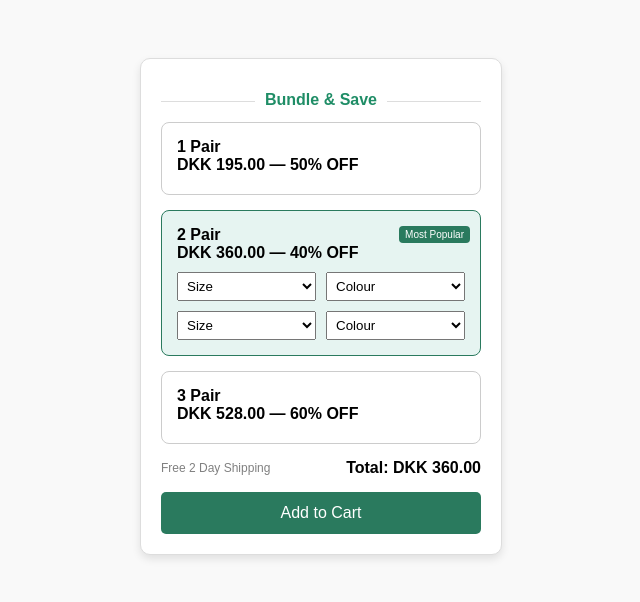
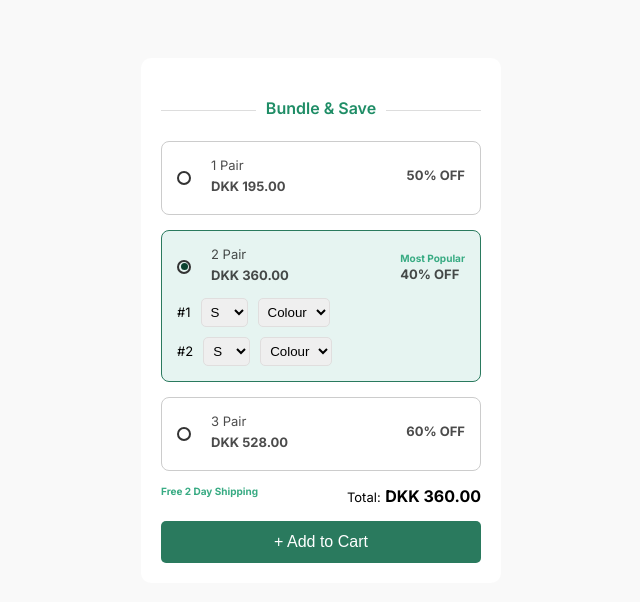
Before and after one commit to iswarya-git/bundle-save-assessment-task, a plain HTML site: page index.html in a window 1280 px wide. Shown: the whole page, without its empty margins (319-959 px from the left). Drawn offline with Linux system fonts and the light colour scheme.

Commit message:
Add files via upload
# Update styles

```diff
--- a/index.html
+++ b/index.html
@@ -5,21 +5,34 @@
   <meta charset="UTF-8">
   <title>Bundle & Save</title>
   <link rel="stylesheet" href="style.css">
+  <link href="https://fonts.googleapis.com/css2?family=Inter:wght@400;600;700&display=swap" rel="stylesheet">
 </head>
 
 <body>
-  <script src="script.js"></script>
+  <script src="script.js" defer></script>
   <div class="bundle-box">
     <div class="line-with-text">
       <span>Bundle & Save</span>
     </div>
 
     <div class="option" data-price="195">
-      <label>1 Pair<br>DKK 195.00 — <strong>50% OFF</strong></label>
+      <div class="flexbox">
+        <div class="flexbox">
+          <div class="circle">
+            <div class="dot"></div>
+          </div>
+          <span>
+            <label>1 Pair</label>
+            <label><b>DKK 195.00</b></label>
+          </span>
+        </div>
+        <label><b>50% OFF</b></label>
+      </div>
       <div class="dropdowns-container">
         <div class="dropdowns">
+          <span class="small-tags">#1</span>
           <select>
-            <option>Size</option>
+            <option>S</option>
             <option>#5</option>
             <option>#6</option>
           </select>
@@ -30,8 +43,9 @@
           </select>
         </div>
         <div class="dropdowns">
+          <span class="small-tags">#2</span>
           <select>
-            <option>Size</option>
+            <option>S</option>
             <option>#5</option>
             <option>#6</option>
           </select>
@@ -45,12 +59,26 @@
     </div>
 
     <div class="option selected" data-price="360">
-      <div class="most-popular">Most Popular</div>
-      <label>2 Pair<br>DKK 360.00 — <strong>40% OFF</strong></label>
+      <div class="flexbox">
+        <div class="flexbox">
+          <div class="circle">
+            <div class="dot"></div>
+          </div>
+          <span>
+            <label>2 Pair</label>
+            <label><b>DKK 360.00</b></label>
+          </span>
+        </div>
+        <div>
+          <span class="tags">Most Popular</span>
+          <label><b>40% OFF</b></label>
+        </div>
+      </div>
       <div class="dropdowns-container">
         <div class="dropdowns">
+          <span class="small-tags">#1</span>
           <select>
-            <option>Size</option>
+            <option>S</option>
             <option>#5</option>
             <option>#6</option>
           </select>
@@ -61,8 +89,9 @@
           </select>
         </div>
         <div class="dropdowns">
+          <span class="small-tags">#2</span>
           <select>
-            <option>Size</option>
+            <option>S</option>
             <option>#5</option>
             <option>#6</option>
           </select>
@@ -76,11 +105,23 @@
     </div>
 
     <div class="option" data-price="528">
-      <label>3 Pair<br>DKK 528.00 — <strong>60% OFF</strong></label>
+      <div class="flexbox">
+        <div class="flexbox">
+          <div class="circle">
+            <div class="dot"></div>
+          </div>
+          <span>
+            <label>3 Pair</label>
+            <label><b>DKK 528.00</b></label>
+          </span>
+        </div>
+        <label><b>60% OFF</b></label>
+      </div>
       <div class="dropdowns-container">
         <div class="dropdowns">
+          <span class="small-tags">#1</span>
           <select>
-            <option>Size</option>
+            <option>S</option>
             <option>#5</option>
             <option>#6</option>
           </select>
@@ -91,8 +132,9 @@
           </select>
         </div>
         <div class="dropdowns">
+          <span class="small-tags">#2</span>
           <select>
-            <option>Size</option>
+            <option>S</option>
             <option>#5</option>
             <option>#6</option>
           </select>
@@ -106,11 +148,10 @@
     </div>
 
     <div class="flexbox">
-      <div class="shipping-note">Free 2 Day Shipping</div>
-      <div class="total">Total: <strong id="total-amount">DKK 360.00</strong></div>
+      <div class="tags">Free 2 Day Shipping</div>
+      <div class="total"><label class="small-tags">Total:</label> <strong id="total-amount">DKK 360.00</strong></div>
     </div>
-    <button>Add to Cart</button>
+    <button> + Add to Cart</button>
   </div>
 </body>
-
 </html>
--- a/script.js
+++ b/script.js
@@ -4,12 +4,8 @@ const totalDisplay = document.getElementById('total-amount');
 
 options.forEach(option => {
   option.addEventListener('click', () => {
-    // Remove "selected" from all options
     options.forEach(opt => opt.classList.remove('selected'));
-    // Add "selected" to the clicked option
     option.classList.add('selected');
-
-    // Update total price
     const price = option.getAttribute('data-price');
     totalDisplay.textContent = `DKK ${parseFloat(price).toFixed(2)}`;
   });
--- a/style.css
+++ b/style.css
@@ -1,16 +1,22 @@
 body {
-  font-family: Arial, sans-serif;
+    font-family: 'Inter', sans-serif;
     background: #f9f9f9;
     display: flex;
     justify-content: center;
     padding: 50px;
 }
 
+.flexbox {
+    display: flex;
+    justify-content: space-between;
+    align-items: center;
+}
+
 .line-with-text {
     text-align: center;
     border-bottom: 1px solid #ddd;
     line-height: 0.1em;
-  margin: 20px 0;
+    margin: 30px 0;
 }
 
 .line-with-text span {
@@ -22,11 +28,11 @@ body {
 
 .bundle-box {
     background: #fff;
-  border: 1px solid #ddd;
+    /* border: 1px solid #ddd; */
     border-radius: 10px;
     width: 320px;
     padding: 20px;
-  box-shadow: 0 4px 8px rgba(0, 0, 0, 0.1);
+    /* box-shadow: 0 4px 8px rgba(0, 0, 0, 0.1); */
 }
 
 .bundle-box h2 {
@@ -50,31 +56,36 @@ body {
     background: #e6f4f1;
 }
 
-.most-popular {
-  position: absolute;
-  right: 10px;
-  background: #2a7a5e;
-  color: white;
+.tags {
+    color: #38ab83;
     font-size: 10px;
-  padding: 3px 6px;
-  border-radius: 4px;
+    font-weight: 500;
+    margin-bottom: 10px;
+    font-weight: 700;
+}
+
+.small-tags {
+    font-size: 13px;
 }
 
 .option label {
-  font-weight: bold;
     display: block;
     margin-bottom: 5px;
+    font-size: 13px;
+    opacity: 0.7;
 }
 
 .dropdowns {
     display: flex;
     gap: 10px;
     margin-top: 10px;
+    align-items: center;
 }
 
 select {
-  flex: 1;
     padding: 5px;
+    border-radius: 5px;
+    border: 1px solid #e0dede;
 }
 
 .dropdowns-container {
@@ -88,7 +99,6 @@ select {
 .total {
     text-align: center;
     margin: 15px 0;
-  font-weight: bold;
 }
 
 button {
@@ -112,8 +122,25 @@ button:hover {
     text-align: center;
 }
 
-.flexbox {
+.circle {
+    width: 10px;
+    height: 10px;
+    border: 2px solid #333;
+    border-radius: 50%;
     display: flex;
-  justify-content: space-between;
     align-items: center;
+    justify-content: center;
+    margin-right: 20px;
 }
+
+.dot {
+    width: 7px;
+    height: 7px;
+    background-color: #0a412e;
+    border-radius: 50%;
+    display: none;
+}
+
+.option.selected .dot {
+    display: block;
+}
```
Lines whose indentation alone changed are shown as unchanged.
